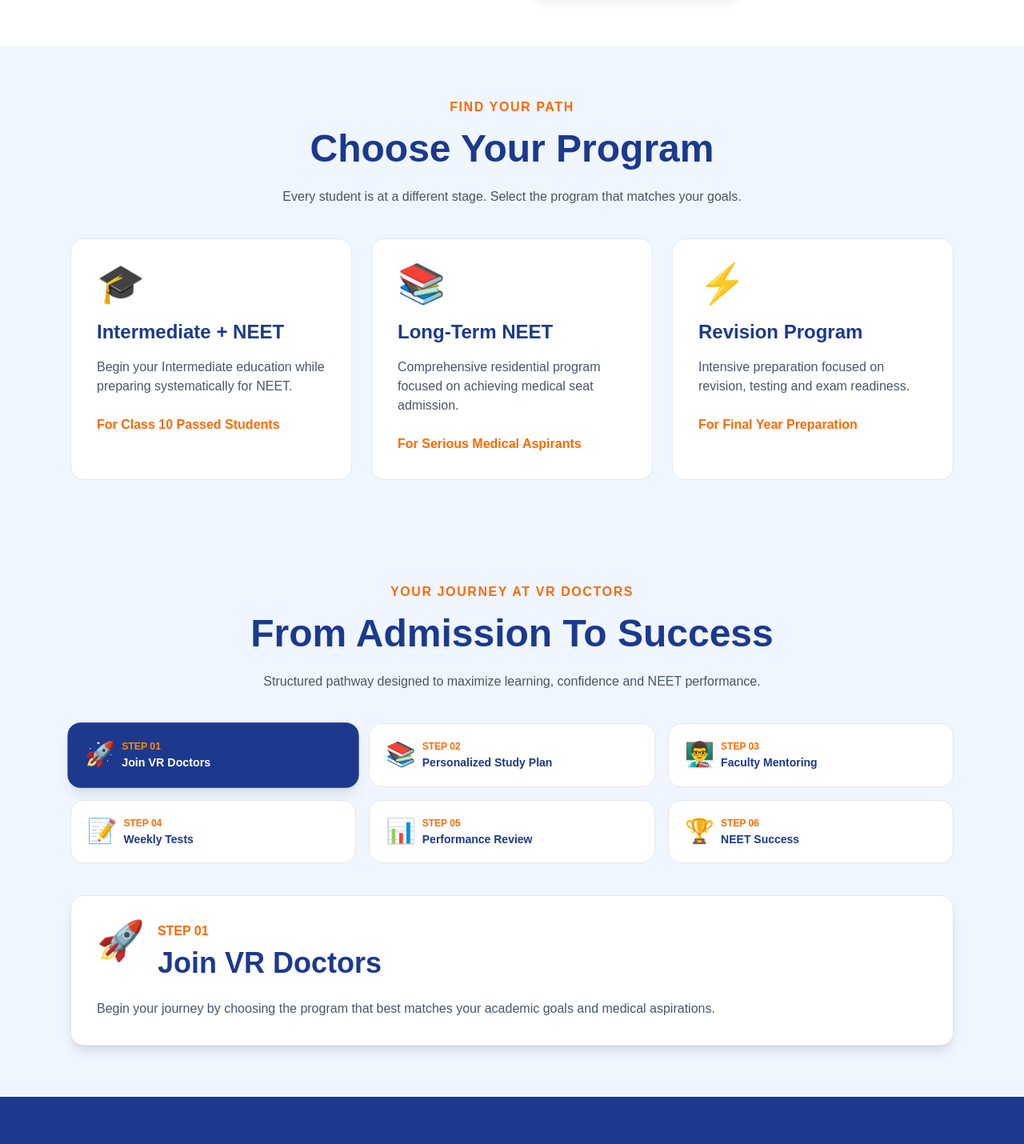
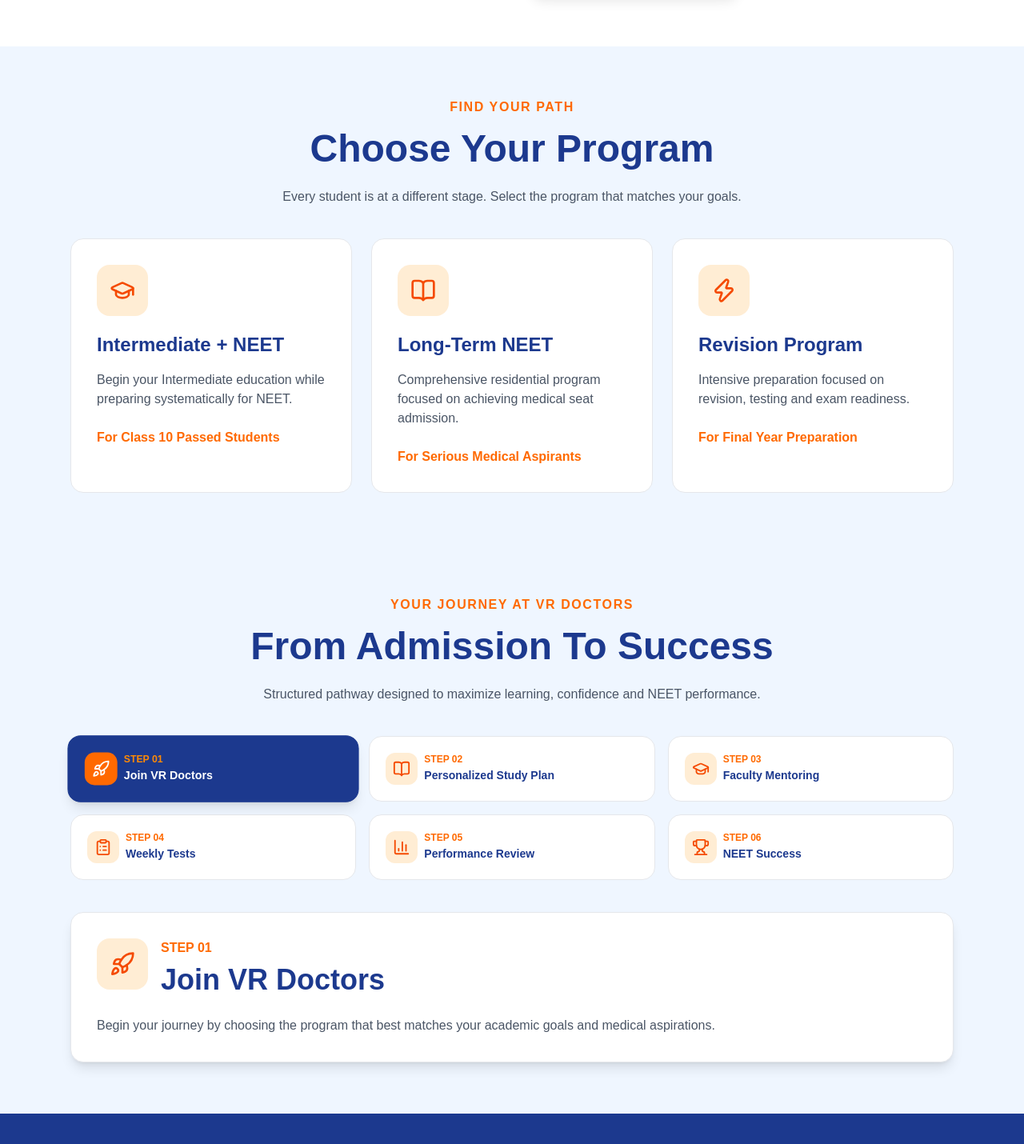
Before and after one commit to vrjrcollege25/vr-doctors-clone, a Next.js app: page /courses in a window 1280 px wide. Shown: the part 2491-3921 px from the top of the page at 80% size. Built offline with nearby package versions, Linux system fonts and the light colour scheme.

Commit message:
Updated icons

```diff
--- a/components/courses/CourseSelector.tsx
+++ b/components/courses/CourseSelector.tsx
@@ -1,3 +1,29 @@
+import { GraduationCap, BookOpen, Zap } from "lucide-react";
+
+const programs = [
+  {
+    icon: GraduationCap,
+    title: "Intermediate + NEET",
+    description:
+      "Begin your Intermediate education while preparing systematically for NEET.",
+    tag: "For Class 10 Passed Students",
+  },
+  {
+    icon: BookOpen,
+    title: "Long-Term NEET",
+    description:
+      "Comprehensive residential program focused on achieving medical seat admission.",
+    tag: "For Serious Medical Aspirants",
+  },
+  {
+    icon: Zap,
+    title: "Revision Program",
+    description:
+      "Intensive preparation focused on revision, testing and exam readiness.",
+    tag: "For Final Year Preparation",
+  },
+];
+
 export default function CourseSelector() {
   return (
     <section className="py-12 md:py-16 bg-blue-50">
@@ -22,59 +48,36 @@
 
         <div className="grid md:grid-cols-3 gap-5 md:gap-6">
 
-          <div className="bg-white rounded-2xl p-6 md:p-8 border border-gray-200 hover:shadow-lg transition">
+          {programs.map((program) => {
+            const Icon = program.icon;
+            return (
+              <div
+                key={program.title}
+                className="bg-white rounded-2xl p-6 md:p-8 border border-gray-200 hover:shadow-lg transition group"
+              >
 
-            <div className="text-4xl md:text-5xl">🎓</div>
+                <div className="w-14 h-14 md:w-16 md:h-16 rounded-2xl bg-orange-100 flex items-center justify-center group-hover:scale-110 transition-transform">
+                  <Icon
+                    className="w-7 h-7 md:w-8 md:h-8 text-orange-600"
+                    strokeWidth={2}
+                  />
+                </div>
 
                 <h3 className="mt-4 md:mt-5 text-lg md:text-2xl font-bold text-blue-900">
-              Intermediate + NEET
+                  {program.title}
                 </h3>
 
                 <p className="mt-3 md:mt-4 text-sm md:text-base text-gray-600">
-              Begin your Intermediate education while preparing systematically for NEET.
+                  {program.description}
                 </p>
 
                 <p className="mt-4 md:mt-6 font-semibold text-orange-500 text-sm md:text-base">
-              For Class 10 Passed Students
+                  {program.tag}
                 </p>
 
               </div>
-
-          <div className="bg-white rounded-2xl p-6 md:p-8 border border-gray-200 hover:shadow-lg transition">
-
-            <div className="text-4xl md:text-5xl">📚</div>
-
-            <h3 className="mt-4 md:mt-5 text-lg md:text-2xl font-bold text-blue-900">
-              Long-Term NEET
-            </h3>
-
-            <p className="mt-3 md:mt-4 text-sm md:text-base text-gray-600">
-              Comprehensive residential program focused on achieving medical seat admission.
-            </p>
-
-            <p className="mt-4 md:mt-6 font-semibold text-orange-500 text-sm md:text-base">
-              For Serious Medical Aspirants
-            </p>
-
-          </div>
-
-          <div className="bg-white rounded-2xl p-6 md:p-8 border border-gray-200 hover:shadow-lg transition">
-
-            <div className="text-4xl md:text-5xl">⚡</div>
-
-            <h3 className="mt-4 md:mt-5 text-lg md:text-2xl font-bold text-blue-900">
-              Revision Program
-            </h3>
-
-            <p className="mt-3 md:mt-4 text-sm md:text-base text-gray-600">
-              Intensive preparation focused on revision, testing and exam readiness.
-            </p>
-
-            <p className="mt-4 md:mt-6 font-semibold text-orange-500 text-sm md:text-base">
-              For Final Year Preparation
-            </p>
-
-          </div>
+            );
+          })}
 
         </div>
 
--- a/components/courses/WhyChooseVRDoctors.tsx
+++ b/components/courses/WhyChooseVRDoctors.tsx
@@ -1,6 +1,14 @@
 "use client";
 
 import { useState } from "react";
+import {
+  Rocket,
+  BookOpen,
+  GraduationCap,
+  ClipboardList,
+  BarChart3,
+  Trophy,
+} from "lucide-react";
 
 const steps = [
   {
@@ -8,42 +16,42 @@
     title: "Join VR Doctors",
     description:
       "Begin your journey by choosing the program that best matches your academic goals and medical aspirations.",
-    icon: "🚀",
+    icon: Rocket,
   },
   {
     number: "02",
     title: "Personalized Study Plan",
     description:
       "Students follow a structured academic roadmap designed to ensure consistent progress throughout the year.",
-    icon: "📚",
+    icon: BookOpen,
   },
   {
     number: "03",
     title: "Faculty Mentoring",
     description:
       "Experienced faculty provide regular guidance, doubt clarification and motivation to keep students on track.",
-    icon: "👨‍🏫",
+    icon: GraduationCap,
   },
   {
     number: "04",
     title: "Weekly Tests",
     description:
       "Frequent assessments help students measure their understanding and improve exam readiness.",
-    icon: "📝",
+    icon: ClipboardList,
   },
   {
     number: "05",
     title: "Performance Review",
     description:
       "Detailed analysis helps identify strengths, improve weak areas and refine preparation strategies.",
-    icon: "📊",
+    icon: BarChart3,
   },
   {
     number: "06",
     title: "NEET Success",
     description:
       "The result of disciplined preparation, expert guidance and consistent effort is success in NEET and admission into top medical colleges.",
-    icon: "🏆",
+    icon: Trophy,
   },
 ];
 
@@ -77,29 +85,39 @@
 
         <div className="grid grid-cols-2 md:grid-cols-3 gap-3 md:gap-4">
 
-          {steps.map((step, index) => (
+          {steps.map((step, index) => {
+            const Icon = step.icon;
+            const isActive = activeStep === index;
+            return (
               <button
                 key={step.number}
                 onClick={() => setActiveStep(index)}
                 className={`rounded-2xl p-4 md:p-5 text-left transition-all duration-300 border text-sm md:text-base ${
-                activeStep === index
+                  isActive
                     ? "bg-blue-900 text-white border-blue-900 shadow-lg scale-[1.02]"
                     : "bg-white text-blue-900 border-gray-200 hover:border-blue-900"
                 }`}
               >
                 <div className="flex items-start gap-2">
 
-                <span className="text-2xl md:text-3xl flex-shrink-0">
-                  {step.icon}
-                </span>
+                  <div
+                    className={`w-9 h-9 md:w-10 md:h-10 rounded-xl flex items-center justify-center flex-shrink-0 transition-colors ${
+                      isActive ? "bg-orange-500" : "bg-orange-100"
+                    }`}
+                  >
+                    <Icon
+                      className={`w-5 h-5 md:w-5.5 md:h-5.5 ${
+                        isActive ? "text-white" : "text-orange-600"
+                      }`}
+                      strokeWidth={2}
+                    />
+                  </div>
 
                   <div className="flex-1 min-w-0">
 
                     <p
                       className={`text-xs font-semibold mb-1 ${
-                      activeStep === index
-                        ? "text-orange-400"
-                        : "text-orange-500"
+                        isActive ? "text-orange-400" : "text-orange-500"
                       }`}
                     >
                       STEP {step.number}
@@ -114,7 +132,8 @@
                 </div>
 
               </button>
-          ))}
+            );
+          })}
 
         </div>
 
@@ -124,9 +143,17 @@
 
           <div className="flex items-start gap-3 md:gap-4">
 
-            <span className="text-4xl md:text-5xl flex-shrink-0">
-              {steps[activeStep].icon}
-            </span>
+            <div className="w-14 h-14 md:w-16 md:h-16 rounded-2xl bg-orange-100 flex items-center justify-center flex-shrink-0">
+              {(() => {
+                const ActiveIcon = steps[activeStep].icon;
+                return (
+                  <ActiveIcon
+                    className="w-7 h-7 md:w-8 md:h-8 text-orange-600"
+                    strokeWidth={2}
+                  />
+                );
+              })()}
+            </div>
 
             <div className="flex-1">
 
--- a/components/results/ResultsStats.tsx
+++ b/components/results/ResultsStats.tsx
@@ -1,20 +1,22 @@
+import { GraduationCap, Star, Trophy, Lightbulb } from "lucide-react";
+
 const stats = [
   {
     number: "101+",
     label: "Medical Seats in 2025",
-    icon: "🎓",
+    icon: GraduationCap,
     context: "Current year admissions"
   },
   {
     number: "50%",
     label: "Success Rate Every Year",
-    icon: "⭐",
+    icon: Star,
     context: "Students achieving seats"
   },
   {
     number: "AIR 206",
     label: "Top Rank",
-    icon: "🏆",
+    icon: Trophy,
     context: "NEET All India Rankings"
   },
 ];
@@ -27,14 +29,21 @@
 
         <div className="grid grid-cols-1 md:grid-cols-3 gap-5 md:gap-6">
 
-          {stats.map((stat) => (
+          {stats.map((stat) => {
+            const Icon = stat.icon;
+            return (
               <div
                 key={stat.label}
                 className="bg-gradient-to-br from-blue-50 via-white to-orange-50 border-2 border-orange-200 rounded-2xl p-6 md:p-8 text-center hover:shadow-lg transition group"
               >
 
-              <div className="text-5xl md:text-6xl mb-3 group-hover:scale-110 transition-transform">
-                {stat.icon}
+                <div className="flex justify-center mb-3">
+                  <div className="w-16 h-16 md:w-20 md:h-20 rounded-2xl bg-orange-100 flex items-center justify-center group-hover:scale-110 transition-transform">
+                    <Icon
+                      className="w-8 h-8 md:w-10 md:h-10 text-orange-600"
+                      strokeWidth={2}
+                    />
+                  </div>
                 </div>
 
                 <h2 className="text-4xl md:text-5xl font-bold text-orange-600 mb-2">
@@ -50,13 +59,17 @@
                 </p>
 
               </div>
-          ))}
+            );
+          })}
 
         </div>
 
         <div className="mt-8 p-5 md:p-6 bg-blue-50 rounded-2xl border-l-4 border-orange-500">
-          <p className="text-sm md:text-base text-blue-900">
-            <span className="font-bold">💡 Achievement Highlights:</span> These numbers represent 2025 results. Every statistic reflects the hard work, dedication, and guidance our students received.
+          <p className="text-sm md:text-base text-blue-900 flex items-start gap-2">
+            <Lightbulb className="w-5 h-5 text-orange-500 flex-shrink-0 mt-0.5" strokeWidth={2} />
+            <span>
+              <span className="font-bold">Achievement Highlights:</span> These numbers represent 2025 results. Every statistic reflects the hard work, dedication, and guidance our students received.
+            </span>
           </p>
         </div>
 
```
Lines whose indentation alone changed are shown as unchanged.
